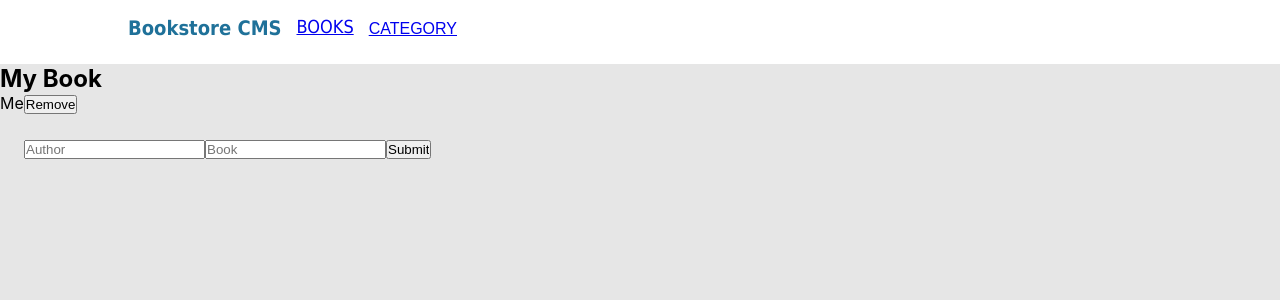
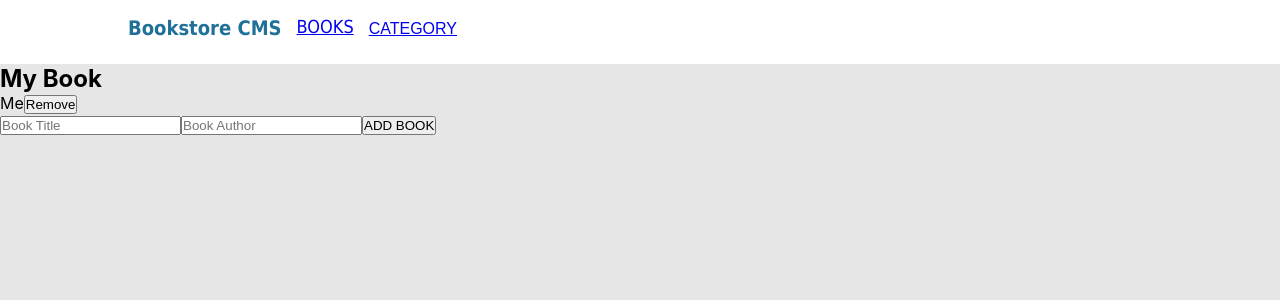
Before and after one commit to tonnymuchui/book-store, a React (Create React App) app: page / in a window 1280 px wide. Shown: the top 300 px of the page. Built offline with nearby package versions, Linux system fonts and the light colour scheme.

Commit message:
Update form component

```diff
--- a/src/components/Forms.js
+++ b/src/components/Forms.js
@@ -1,12 +1,11 @@
-import './Books.css';
-
-function Forms() {
+function AddNewBook() {
   return (
-    <form className="forms">
-      <input type="text" name="author" placeholder="Author" />
-      <input type="text" name="book" placeholder="Book" />
-      <input type="submit" value="Submit" />
+    <form>
+      <input type="text" placeholder="Book Title" />
+      <input type="text" placeholder="Book Author" />
+      <button type="submit">ADD BOOK</button>
     </form>
   );
 }
-export default Forms;
+
+export default AddNewBook;
```
